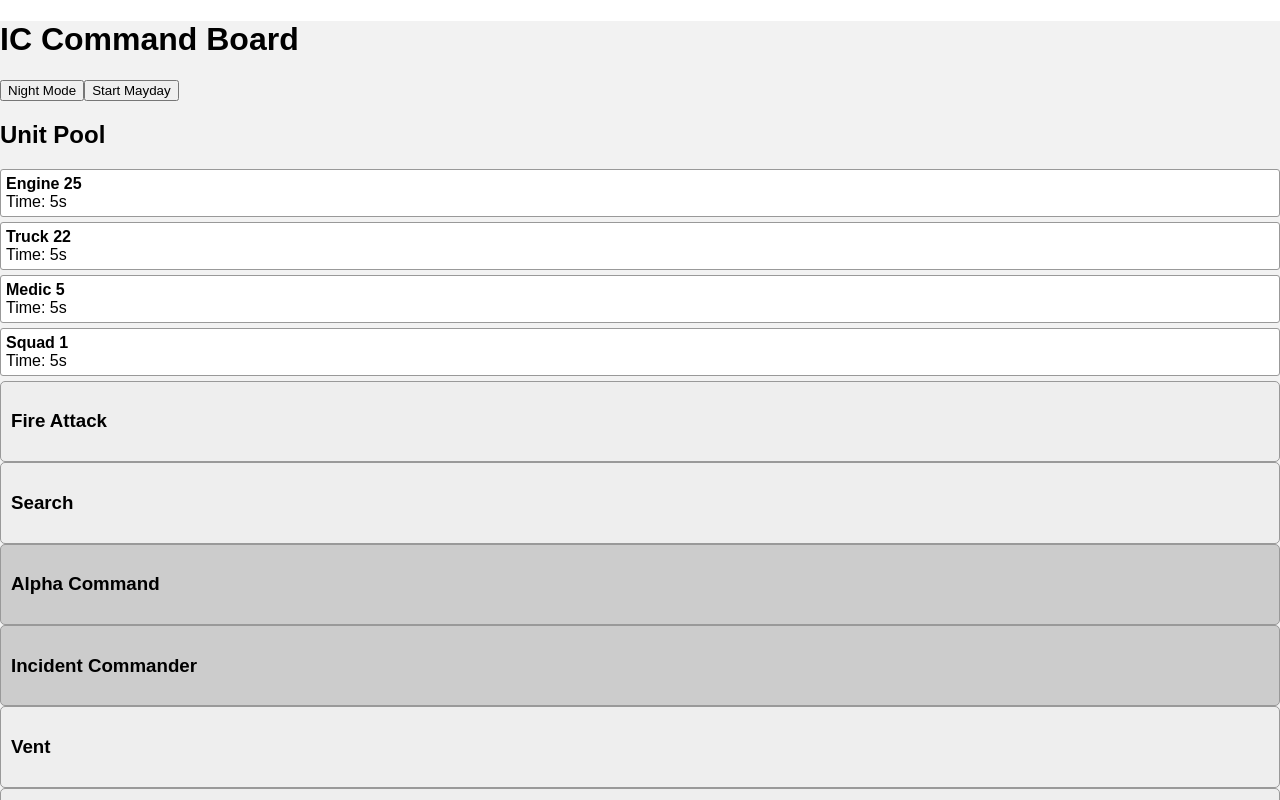
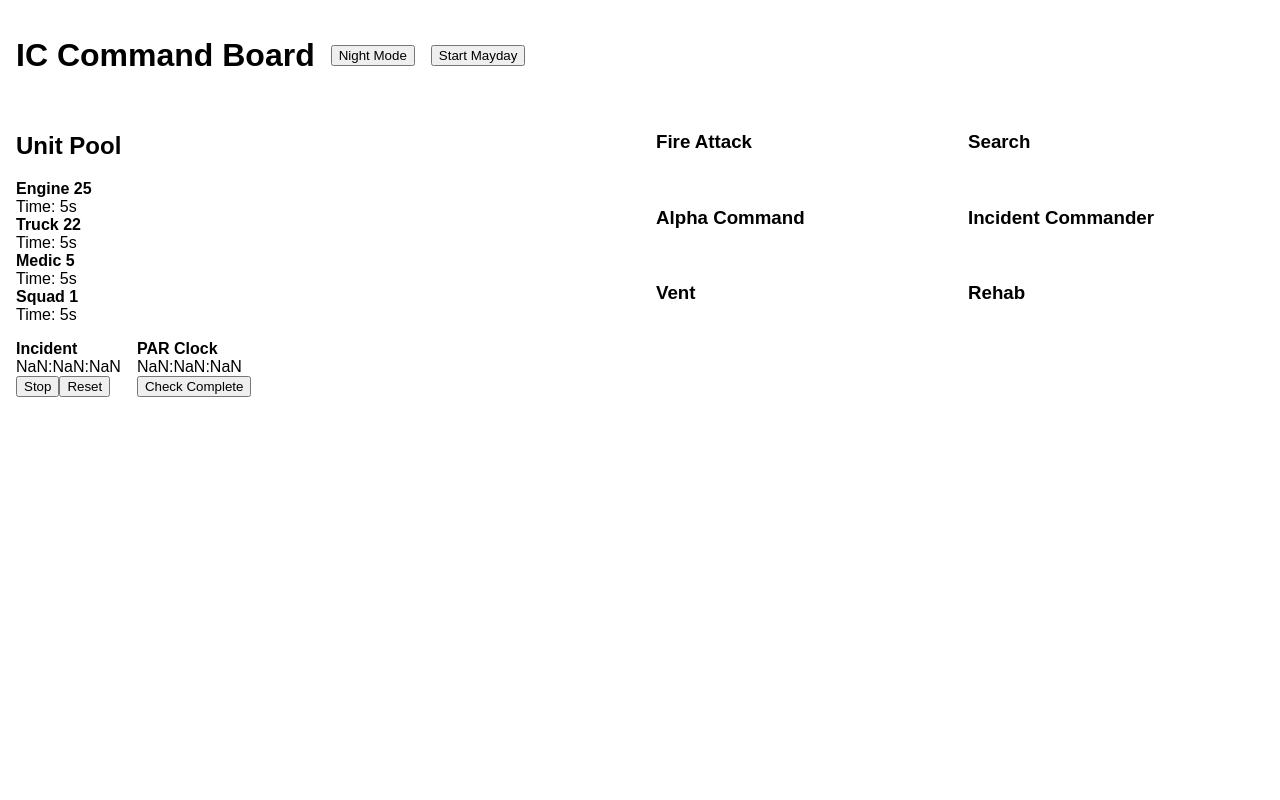
Before and after one commit to mattbayes789/ic-command-board-2, a React (Vite) app: page / in a window 1280 px wide. Shown: the top 800 px of the page. Built offline with nearby package versions, Linux system fonts and the light colour scheme.

Commit message:
Update styles.css

```diff
--- a/src/styles.css
+++ b/src/styles.css
@@ -1,18 +1,36 @@
-/* Basic layout for desktop command board */
-body, html, #root {
+body {
   margin: 0;
-  padding: 0;
-  font-family: Arial, sans-serif;
+  font-family: sans-serif;
 }
 
-.app.day { background: #f2f2f2; color: #000; }
-.app.night { background: #222; color: #fff; }
+.app {
+  padding: 1rem;
+}
 
-.header { display: flex; gap: 10px; padding: 10px; align-items: center; }
-.board { display: flex; gap: 10px; padding: 10px; }
-.box { border: 1px solid #999; padding: 10px; min-width: 150px; border-radius: 5px; background: #eee; }
-.box.command { background: #ccc; }
-.box.mayday { background: #f44336; color: #fff; }
-.unit-card { background: #fff; border: 1px solid #999; margin: 5px 0; padding: 5px; border-radius: 3px; cursor: grab; }
-.timer-box { border: 1px solid #999; padding: 5px; border-radius: 3px; background: #ddd; }
-.incident-log { border-top: 1px solid #999; margin-top: 10px; max-height: 150px; overflow-y: auto; background: #f9f9f9; padding: 5px; }
+header {
+  display: flex;
+  align-items: center;
+  gap: 1rem;
+}
+
+.boards {
+  display: flex;
+  gap: 2rem;
+  margin-top: 1rem;
+}
+
+.unit-pool, .assignment-boards {
+  flex: 1;
+}
+
+.assignment-boards {
+  display: grid;
+  grid-template-columns: repeat(2, 1fr);
+  gap: 1rem;
+}
+
+.timers {
+  margin-top: 1rem;
+  display: flex;
+  gap: 1rem;
+}
```
